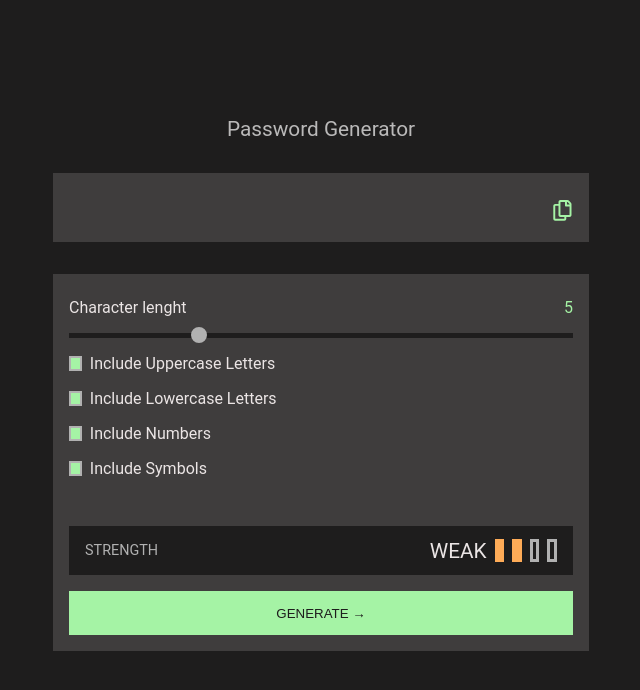
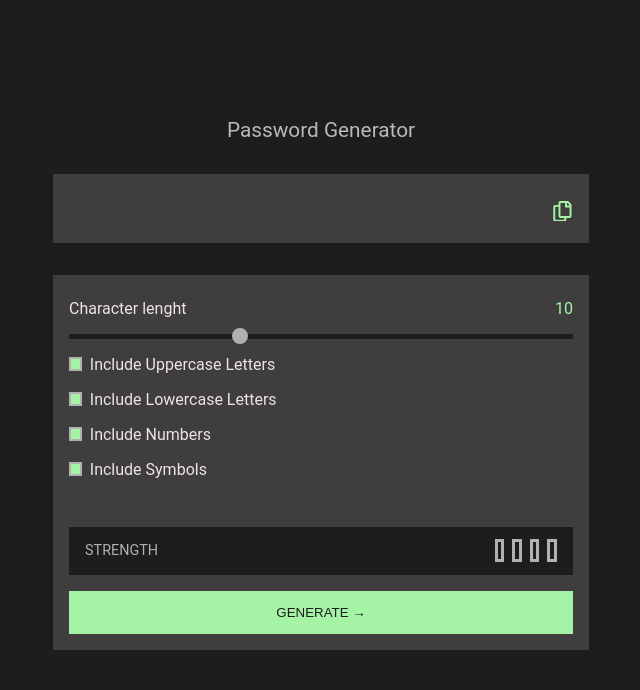
Before and after one commit to SimonADW/241115-challenge-password-generator, a React (Vite) app: page / in a window 1280 px wide. Shown: the top 690 px of the page, without its empty margins (319-959 px from the left). Built offline with nearby package versions, Linux system fonts and the light colour scheme.

Commit message:
Display strength on submit

```diff
--- a/src/components/formSection/FormSection.tsx
+++ b/src/components/formSection/FormSection.tsx
@@ -3,18 +3,35 @@ import StrenghtIndicator from '../strenghtIndicator/StrenghtIndicator';
 import style from './formSection.module.css';
 import { generate } from 'generate-password-browser';
 import ClipBoardButton from '../clipBoardButton/ClipBoardButton';
-
+import { formValuesType } from '../utils/types';
 
 const FormSection = () => {
 	const [generatedPassword, setGeneratedPassword] = useState("");
 	const [error, setError] = useState("")
+	const [passwordStrength, setPasswordStrength] = useState(0)
 	const [formValues, setFormValues] = useState({
-		charLength: 5,
+		charLength: 10,
 		uppercase: true,
 		lowercase: true,
 		numbers: true,
 		symbols: true
 	});
+
+	  // Function to calc strength based on number of inputs checked
+	  const getPasswordStrength = (formValues: formValuesType) => {
+		let numberOfChecked = 0;
+
+		for (const key in formValues) {
+			if (
+				key !== "charLength" &&
+				formValues[key as keyof formValuesType]
+			) {
+				numberOfChecked++;
+			}
+		}
+
+		setPasswordStrength(numberOfChecked);
+	};
 
 
 	const handleChange = (event: ChangeEvent<HTMLInputElement>)=> {
@@ -37,7 +54,8 @@ const FormSection = () => {
 		return true;
 	}
 
-	const generatePassword = ()=> {
+	// Generate password from library: generate-password-browser
+	const generatePassword = ()=> {
 		const password = generate({
 			length: formValues.charLength,
 			uppercase: formValues.uppercase,
@@ -52,6 +70,7 @@ const FormSection = () => {
 		event.preventDefault()
 		if(validateForm()) {
 			generatePassword()
+			getPasswordStrength(formValues)
 		}
 	}
 
@@ -70,7 +89,7 @@ const FormSection = () => {
 				<div className={style.charLength}>{formValues.charLength}</div>
 			</div>
 
-			<input type="range" name='charLength' id='charLength' min={0} max={20} step={1} value={formValues.charLength} onChange={(e)=>handleChange(e)}/>
+			<input type="range" name='charLength' id='charLength' min={5} max={20} step={1} value={formValues.charLength} onChange={(e)=>handleChange(e)}/>
 			<label htmlFor="uppercase">
 				<input type="checkbox" name='uppercase' id='uppercase' checked={formValues.uppercase} onChange={(e)=>handleChange(e)}/>
 				Include Uppercase Letters
@@ -93,7 +112,7 @@ const FormSection = () => {
 
 			<p className={style.errorMessage}>{error ?? error}</p>
 
-			<StrenghtIndicator strength={2} />
+			<StrenghtIndicator passwordStrength={passwordStrength} />
 
 			<button>GENERATE →</button>
 		</section>
--- a/src/components/strenghtIndicator/StrenghtIndicator.tsx
+++ b/src/components/strenghtIndicator/StrenghtIndicator.tsx
@@ -1,35 +1,47 @@
-import style from './StrengthIndicator.module.css';
-
-import { Strength } from '../utils/types';
+import style from "./StrengthIndicator.module.css";
 
 type StrengthIndicatorProps = {
-  strength: Strength;
+	passwordStrength: number;
 };
 
 /** COMPONENT RENDERS STRENGTH-INDICATION CARD, TAKES IS LEVEL OF STRENGTH 0-4 */
-const StrenghtIndicator = ({strength}: StrengthIndicatorProps) => {
+const StrenghtIndicator = ({ passwordStrength }: StrengthIndicatorProps) => {
 
-  // FUNCTION TO RETURN RESPECTIVE INDICATOR STYLES
+  const strengthValues = ["WEAK", "MEDIUM", "GOOD", "STRONG"]
+
+  // Function to return respective indicator styles
 	const returnIndicatorStyles = (strength: number) => {
-    if(strength === 0) {
-      return {borderColor: "var(--color-strength-0)"}
+		if (strength === 0) {
+			return { borderColor: "var(--color-strength-0)" };
 		} else {
-      return {borderColor: `var(--color-strength-${strength})`, backgroundColor: `var(--color-strength-${strength})`}
+			return {
+				borderColor: `var(--color-strength-${strength})`,
+				backgroundColor: `var(--color-strength-${strength})`,
+			};
 		}
-  }
+	};
 
 	return (
 		<div className={style.strengthIndicatorSection}>
 			<p>STRENGTH</p>
 			<div className={style.strengthIndicatorsContainer}>
-      WEAK
-      {Array.from({length: 4}).map((_, index)=> {
-        return <div key={index} className={style.strengthIndicator} style={index < strength ? returnIndicatorStyles(strength): {}}></div>
+        {strengthValues[passwordStrength-1]}
+				{Array.from({ length: 4 }).map((_, index) => {
+					return (
+						<div
+							key={index}
+							className={style.strengthIndicator}
+							style={
+								index < passwordStrength
+									? returnIndicatorStyles(passwordStrength)
+									: {}
+							}
+						></div>
+					);
 				})}
-
 			</div>
 		</div>
-  )
-}
+	);
+};
 
-export default StrenghtIndicator
+export default StrenghtIndicator;
```
Also changed, not shown: src/components/utils/types.ts (+7 -7 lines). Lines whose indentation alone changed are shown as unchanged.
